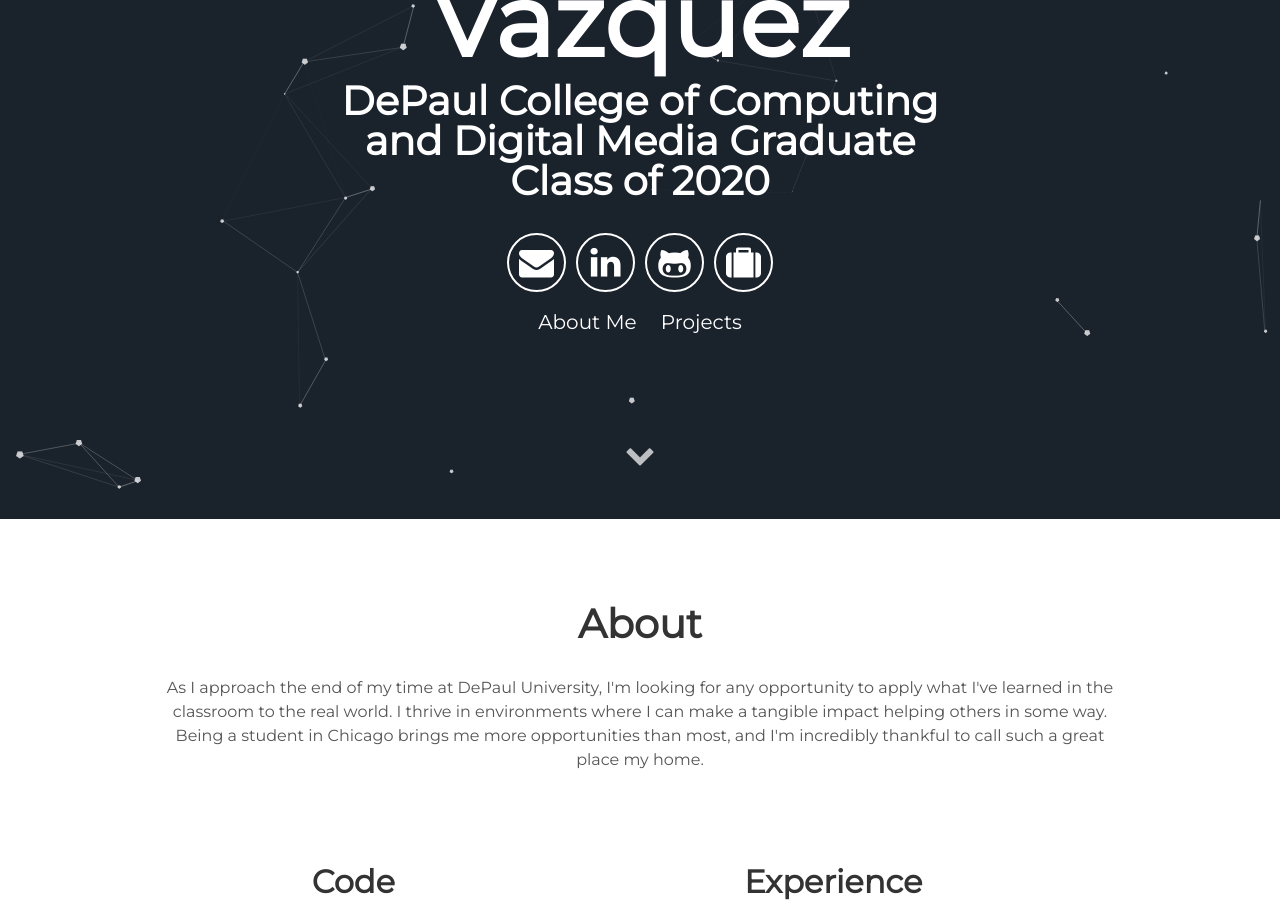
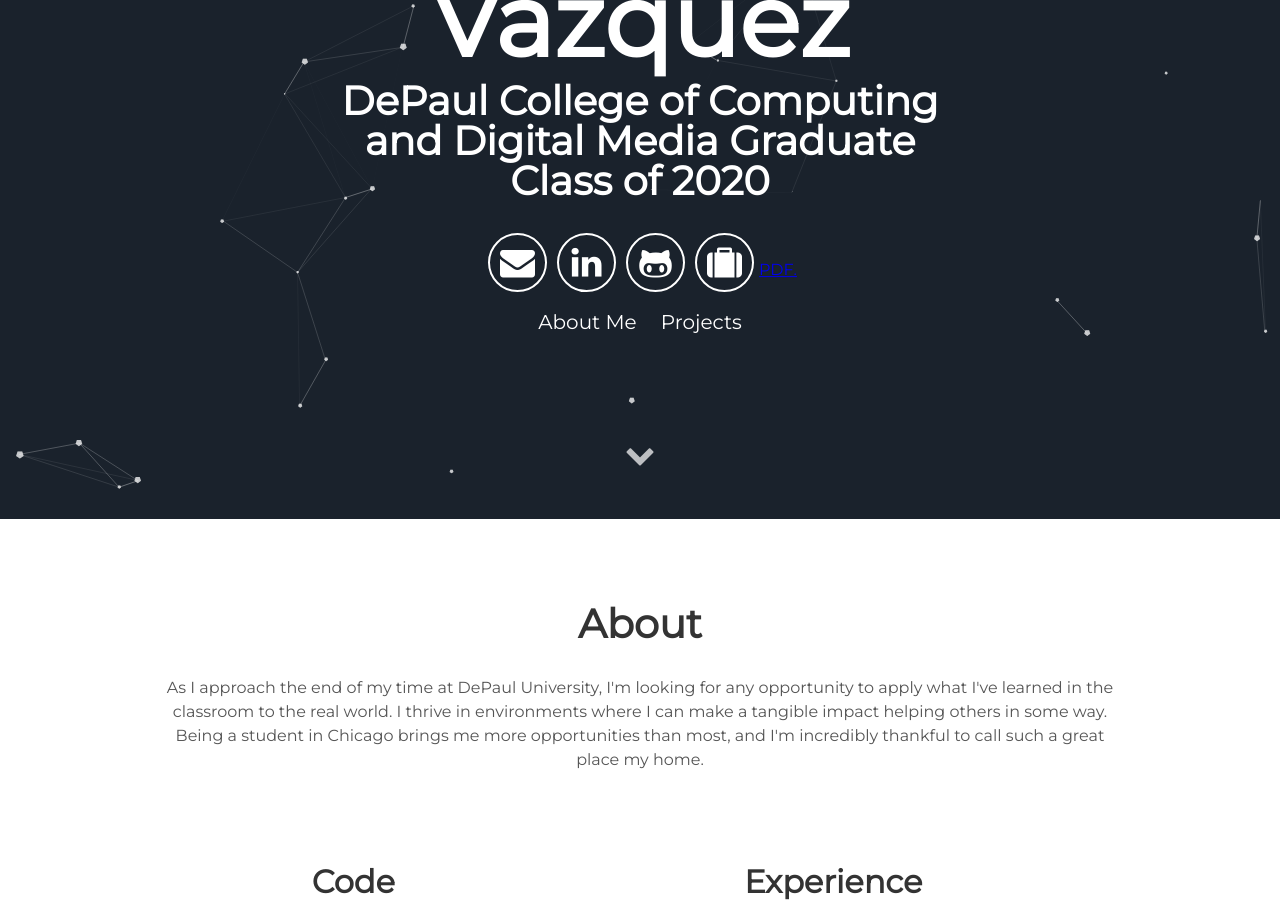
Before and after one commit to mv4z/mv4z.github.io, a Jekyll site: the page built from index.html, in a window 1280 px wide and 900 px high, scrolled down 381 px. Built offline with Jekyll 4.4.1, drawn with Linux system fonts in a browser that asks for light colours.

Commit message:
fixed pdf

```diff
--- a/_includes/header.html
+++ b/_includes/header.html
@@ -8,7 +8,7 @@
         <a aria-label="Send email" href="mailto:mvazqu37@depaul.edu?=Contact from your Portfolio"><i class="icon fa fa-envelope"></i></a>
         <a aria-label="My Twitter" target="_blank" href="https://www.linkedin.com/in/martin-vazquez-a02193128/"><i class="icon fa fa-linkedin" aria-hidden="true"></i></a>
         <a aria-label="My Github" target="_blank" href="https://github.com/mv4z"><i class="icon fa fa-github-alt" aria-hidden="true"></i></a>
-        <a aria-label="My Resume" target="_blank" href="https://www.mv4z.github.io/pdfs/r42020.pdf"><i class="icon fa fa-suitcase" aria-hidden="true"></i></a>
+        <a aria-label="My Resume" target="_blank" href="mv4z.github.io/pdfs/r42020.pdf"><i class="icon fa fa-suitcase" aria-hidden="true"></i>PDF.</a>
       </div>
       <div class="header-links">
         <a class="link" href="#about" data-scroll>About Me</a>
```
Also changed, not shown: 1 other file.
